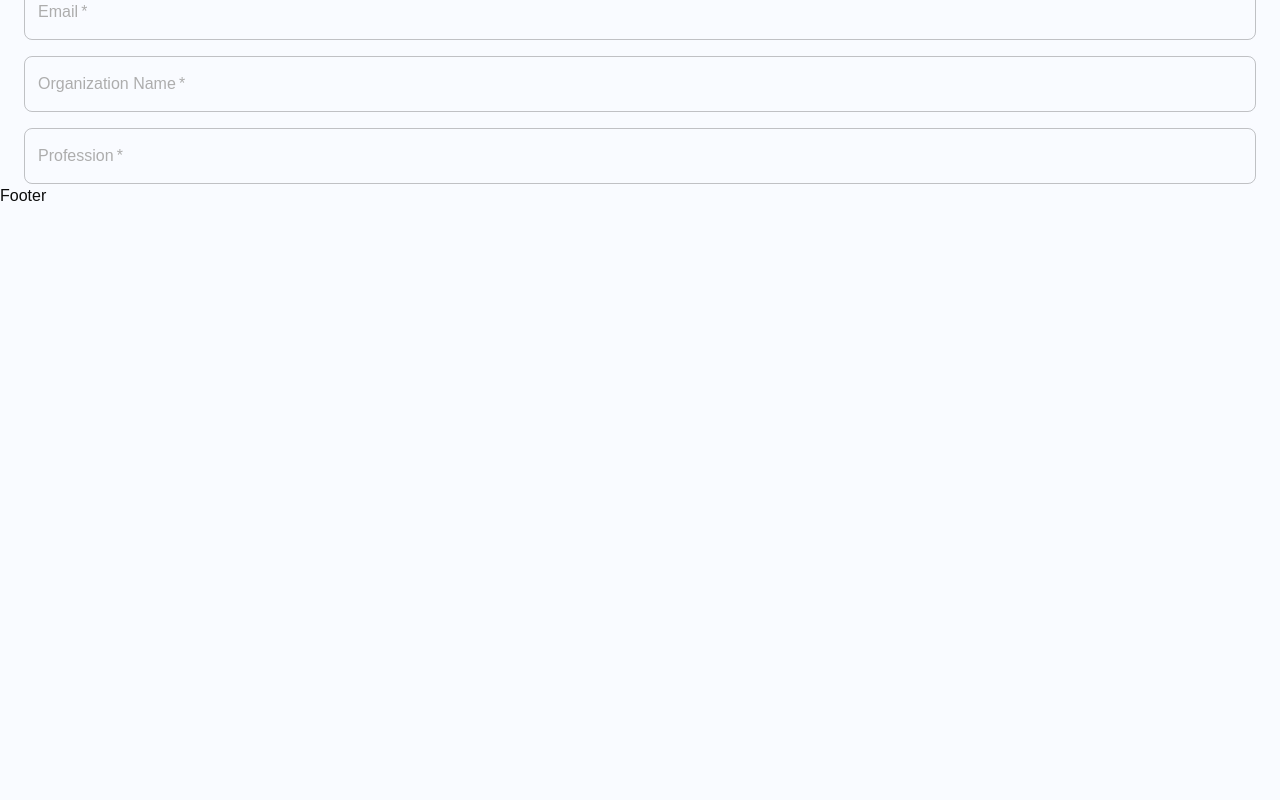
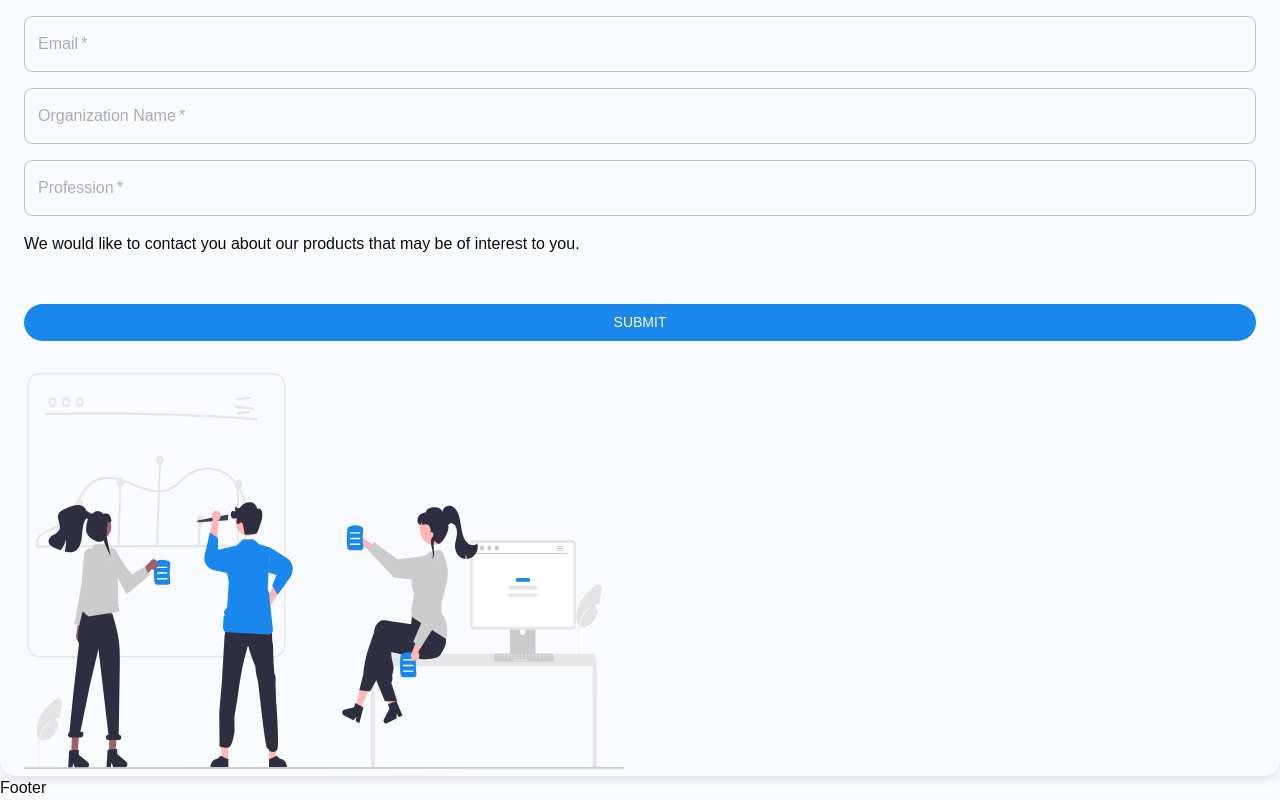
Before and after one commit to lyDiyamong/ratifyme-frontend, a React (Vite) app: page /contactus in a window 1280 px wide. Shown: the part 239-1039 px from the top of the page. Before the commit the page ends 800 px from the top, so only its background shows below. Built offline with nearby package versions, Linux system fonts and the light colour scheme.

Commit message:
add(11-contact-us): add image to container of contact us form

```diff
--- a/src/assets/themes/index.js
+++ b/src/assets/themes/index.js
@@ -122,7 +122,7 @@ const theme = createTheme({
     shape: {
         borderRadius: {
             input: "8px",
-            card: "12px",
+            cardult: "12px",
             section: "16px",
             btn: "100px",
         },
--- a/src/pages/landing/ContactUs.jsx
+++ b/src/pages/landing/ContactUs.jsx
@@ -12,7 +12,13 @@ import { useTheme } from "@emotion/react";
 const ContactUs = () => {
     const theme = useTheme();
     return (
-        <Container>
+        <Container
+            sx={{
+                borderRadius: theme.shape.borderRadius.section,
+                boxShadow: theme.shadows.default,
+                mt: 4,
+            }}
+        >
             <Grid>
                 <Grid
                     component="form"
@@ -82,7 +88,34 @@ const ContactUs = () => {
                             id="outlined-required"
                             label="Profession"
                         ></TextField>
+                        <Typography variant="">
+                            We would like to contact you about our products that
+                            may be of interest to you.
+                        </Typography>
+                        <Button
+                            fullWidth
+                            variant="contained"
+                            sx={{
+                                color: theme.palette.background.default,
+                                borderRadius: theme.shape.borderRadius.btn,
+                                my: 4, // Applying custom borderRadius to the input field
+                            }}
+                        >
+                            Submit
+                        </Button>
                     </Box>
+                </Grid>
+                <Grid item xs={12} md={7} order={{ xs: 1, md: 2 }}>
+                    <Box
+                        component="img"
+                        sx={{
+                            width: "100%",
+                            maxHeight: 600,
+                            maxWidth: 600,
+                        }}
+                        alt="contactus"
+                        src={ContactUsImg}
+                    />
                 </Grid>
             </Grid>
         </Container>
```
